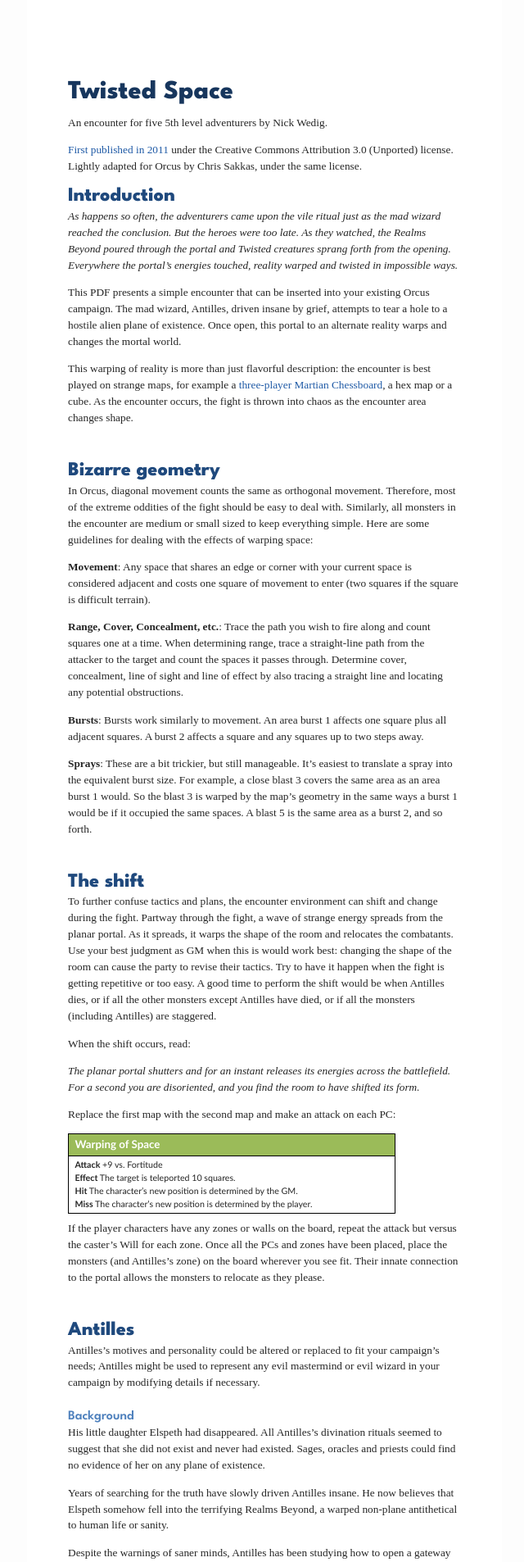
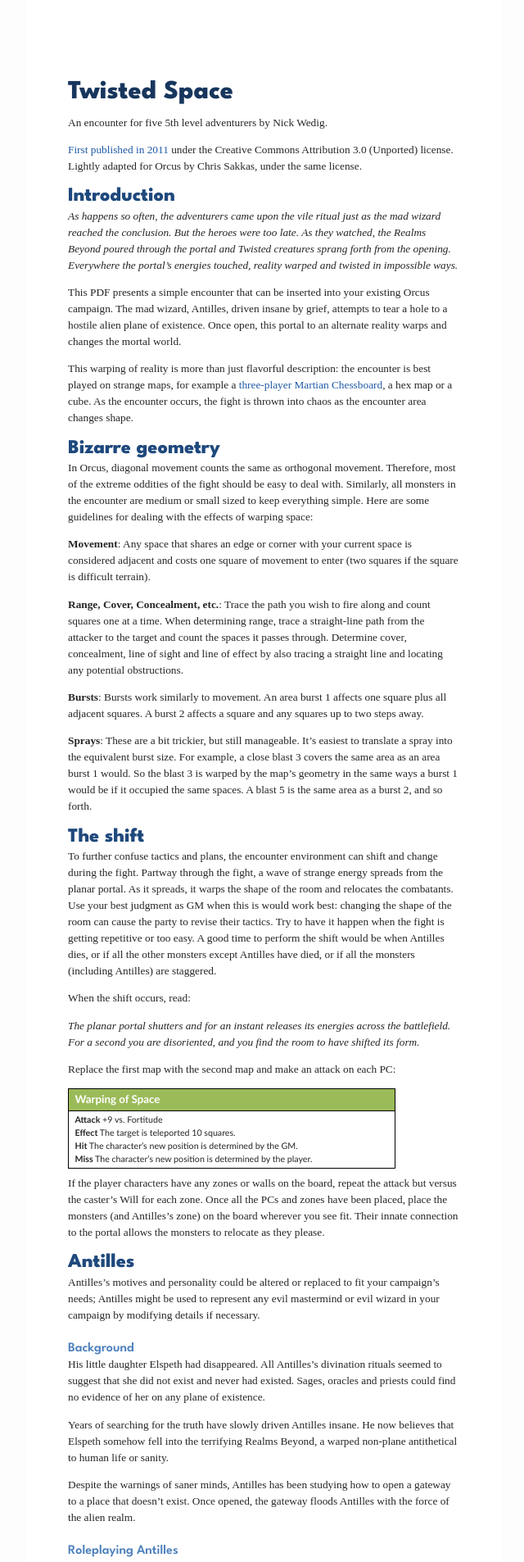
Before and after one commit to Sanglorian/orcus, a Jekyll site: the page Twisted Space.html, which Jekyll copies as it is, in a window 1280 px wide. Shown: the top 1906 px of the page at 82% size, without its empty margins (317-957 px from the left). Built offline with Jekyll 4.4.1, drawn with Linux system fonts in a browser that asks for light colours.

Commit message:
Update Twisted Space.html

```diff
--- a/Twisted Space.html
+++ b/Twisted Space.html
@@ -20,15 +20,13 @@
 <p><em>As happens so often, the adventurers came upon the vile ritual just as the mad wizard reached the conclusion. But the heroes were too late. As they watched, the Realms Beyond poured through the portal and Twisted creatures sprang forth from the opening. Everywhere the portal’s energies touched, reality warped and twisted in impossible ways.</em></p>
 <p>This PDF presents a simple encounter that can be inserted into your existing Orcus campaign. The mad wizard, Antilles, driven insane by grief, attempts to tear a hole to a hostile alien plane of existence. Once open, this portal to an alternate reality warps and changes the mortal world.</p>
 <p>This warping of reality is more than just flavorful description: the encounter is best played on strange maps, for example a <a href="https://www.ee0r.com/tri-chess/">three-player Martian Chessboard</a>, a hex map or a cube. As the encounter occurs, the fight is thrown into chaos as the encounter area changes shape.</p>
-<h2 id="bizarre-geometry"><br />
-Bizarre geometry</h2>
+<h2 id="bizarre-geometry">Bizarre geometry</h2>
 <p>In Orcus, diagonal movement counts the same as orthogonal movement. Therefore, most of the extreme oddities of the fight should be easy to deal with. Similarly, all monsters in the encounter are medium or small sized to keep everything simple. Here are some guidelines for dealing with the effects of warping space:</p>
 <p><strong>Movement</strong>: Any space that shares an edge or corner with your current space is considered adjacent and costs one square of movement to enter (two squares if the square is difficult terrain).</p>
 <p><strong>Range, Cover, Concealment, etc.</strong>: Trace the path you wish to fire along and count squares one at a time. When determining range, trace a straight-line path from the attacker to the target and count the spaces it passes through. Determine cover, concealment, line of sight and line of effect by also tracing a straight line and locating any potential obstructions.</p>
 <p><strong>Bursts</strong>: Bursts work similarly to movement. An area burst 1 affects one square plus all adjacent squares. A burst 2 affects a square and any squares up to two steps away.</p>
 <p><strong>Sprays</strong>: These are a bit trickier, but still manageable. It’s easiest to translate a spray into the equivalent burst size. For example, a close blast 3 covers the same area as an area burst 1 would. So the blast 3 is warped by the map’s geometry in the same ways a burst 1 would be if it occupied the same spaces. A blast 5 is the same area as a burst 2, and so forth.</p>
-<h2 id="the-shift"><br />
-The shift</h2>
+<h2 id="the-shift">The shift</h2>
 <p>To further confuse tactics and plans, the encounter environment can shift and change during the fight. Partway through the fight, a wave of strange energy spreads from the planar portal. As it spreads, it warps the shape of the room and relocates the combatants. Use your best judgment as GM when this is would work best: changing the shape of the room can cause the party to revise their tactics. Try to have it happen when the fight is getting repetitive or too easy. A good time to perform the shift would be when Antilles dies, or if all the other monsters except Antilles have died, or if all the monsters (including Antilles) are staggered.</p>
 <p>When the shift occurs, read:</p>
 <p><em>The planar portal shutters and for an instant releases its energies across the battlefield. For a second you are disoriented, and you find the room to have shifted its form.</em></p>
@@ -41,8 +39,7 @@ The shift</h2>
 <strong>Miss</strong> The character’s new position is determined by the player.</p>
 </blockquote>
 <p>If the player characters have any zones or walls on the board, repeat the attack but versus the caster’s Will for each zone. Once all the PCs and zones have been placed, place the monsters (and Antilles’s zone) on the board wherever you see fit. Their innate connection to the portal allows the monsters to relocate as they please.</p>
-<h2 id="antilles"><br />
-Antilles</h2>
+<h2 id="antilles">Antilles</h2>
 <p>Antilles’s motives and personality could be altered or replaced to fit your campaign’s needs; Antilles might be used to represent any evil mastermind or evil wizard in your campaign by modifying details if necessary.</p>
 <h3 id="background">Background</h3>
 <p>His little daughter Elspeth had disappeared. All Antilles’s divination rituals seemed to suggest that she did not exist and never had existed. Sages, oracles and priests could find no evidence of her on any plane of existence.</p>
@@ -69,8 +66,7 @@ Antilles</h2>
 <p><em>Though the chamber appeared rectangular from the outside, once inside the geometry of the space is very odd. In the center of the room, a glowing portal to another plane sits, and strange energies emanate from it. The man in robes is standing at an altar, apparently having finished some sort of ritual. When he sees you, he yells for the other strange creatures to attack you.</em></p>
 <h5 id="with-a-dc-17-arcana-or-dungeoneering-check">With a DC 17 Arcana or Dungeoneering check</h5>
 <p><em>The portal is a gateway to the Realms Beyond, a terrifying plane antithetical to human life or sanity. Though the portal is open, it is in a dormant state. It won’t spread any further, though it may continue changing the geometry of the surrounding area.</em></p>
-<h3 id="features-of-the-area"><br />
-Features of the Area</h3>
+<h3 id="features-of-the-area">Features of the Area</h3>
 <p><strong>Illumination:</strong> The portal to the Realms Beyond reality sheds an eerie multicolored glow across the area. The braziers provide additional lighting. The area is brightly lit.</p>
 <p><strong>Portal:</strong> The portal is dangerous to living beings. Any creature that enters the portal’s spaces takes 2d10 lightning, acid, and force damage and is pushed 1d6 spaces from the portal. The portal could be closed via a simple skill challenge (complexity one or two) primarily using Arcana, Dungeoneering and Religion. A DC 17 Arcana or Dungeoneering check will reveal that the portal is unlikely to spread or produce more monsters if Antilles is not actively drawing them through. (Therefore, the PCs could wait until after the encounter to do so.)</p>
 <p><strong>Statues</strong>: Each statue occupies its square and can provide cover. Each has AC 15, Fort 15 and Reflex 8 and 20 hps. An adjacent character can knock one over onto an adjacent space with a DC 15 Athletics check:</p>
```
